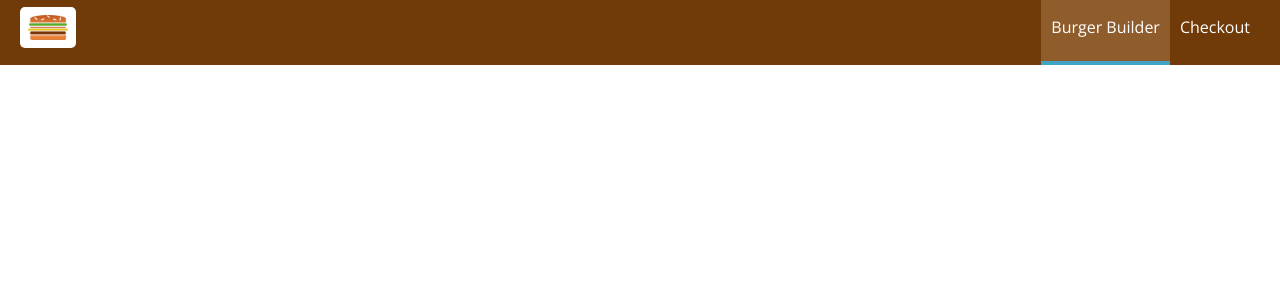
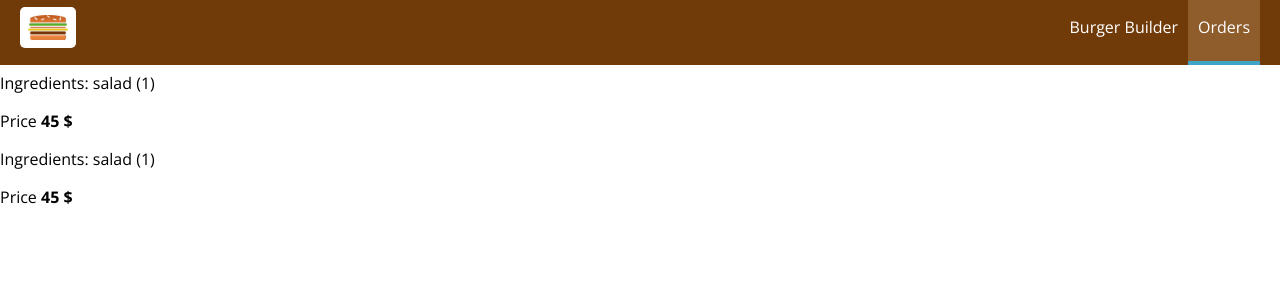
Before and after one commit to NgTuanLoc/Burger-Project, a React app: page /orders in a window 1280 px wide. Shown: the top 300 px of the page. Built offline with nearby package versions, Linux system fonts and the light colour scheme.

Commit message:
add order nav link

```diff
--- a/src/App.js
+++ b/src/App.js
@@ -3,6 +3,7 @@
 import Layout from "./components/Layout/Layout";
 import BurgerBuilder from "./containers/BurgerBuilder/BurgerBuilder";
 import Checkout from './containers/Checkout/Checkout';
+import Orders from './containers/Orders/Orders';
 
 class App extends Component {
   render() {
@@ -11,6 +12,7 @@
         <Layout>
           <Switch>
           <Route path="/checkout" component={Checkout}/>
+          <Route path="/orders" component={Orders}/>
           <Route path="/" exact component={BurgerBuilder}/>
           </Switch>
         </Layout>
--- a/src/components/Navigation/NavigationItems/NavigationItem/NavigationItem.js
+++ b/src/components/Navigation/NavigationItems/NavigationItem/NavigationItem.js
@@ -1,11 +1,16 @@
 import React from "react";
 import classes from "./NavigationItem.css";
+import { NavLink } from "react-router-dom";
 
 const navigationItem = (props) => (
   <li className={classes.NavigationItem}>
-    <a href={props.link} className={props.active ? classes.active : null}>
+    <NavLink
+      to={props.link}
+      activeClassName={classes.active}
+      exact={props.exact}
+    >
       {props.children}
-    </a>
+    </NavLink>
   </li>
 );
 
--- a/src/components/Navigation/NavigationItems/NavigationItems.js
+++ b/src/components/Navigation/NavigationItems/NavigationItems.js
@@ -1,10 +1,11 @@
 import React from 'react'
 import classes from './NavigationItems.css'
 import NavigationItem from './NavigationItem/NavigationItem'
+
 const navigationItems = () => (
     <ul className={classes.NavigationItems}>
-        <NavigationItem link='/' active={true}>Burger Builder</NavigationItem>
-        <NavigationItem link='/'>Checkout</NavigationItem>
+        <NavigationItem link='/' exact>Burger Builder</NavigationItem>
+        <NavigationItem link='/orders'>Orders</NavigationItem>
     </ul>
 )
 
--- /dev/null
+++ b/src/components/Order/Order.css
@@ -0,0 +1,8 @@
+.Order{
+    width: 100%;
+    border: 1px solid #eee;
+    background-origin: 0 2px 3px #ccc;
+    padding: 10px;
+    margin: 10px auto;
+    box-sizing: border-box;
+}
--- /dev/null
+++ b/src/components/Order/Order.js
@@ -0,0 +1,12 @@
+import React from "react";
+
+const order = () => (
+  <div>
+    <p>Ingredients: salad (1)</p>
+    <p>
+      Price <strong>45 $</strong>
+    </p>
+  </div>
+);
+
+export default order;
--- /dev/null
+++ b/src/containers/Orders/Orders.js
@@ -0,0 +1,15 @@
+import React, { Component } from "react";
+import Order from "../../components/Order/Order";
+
+class Orders extends Component {
+  render() {
+    return (
+      <div>
+        <Order />
+        <Order />
+      </div>
+    );
+  }
+}
+
+export default Orders;
```
Also changed, not shown: src/containers/Orders/Orders.css (added).
